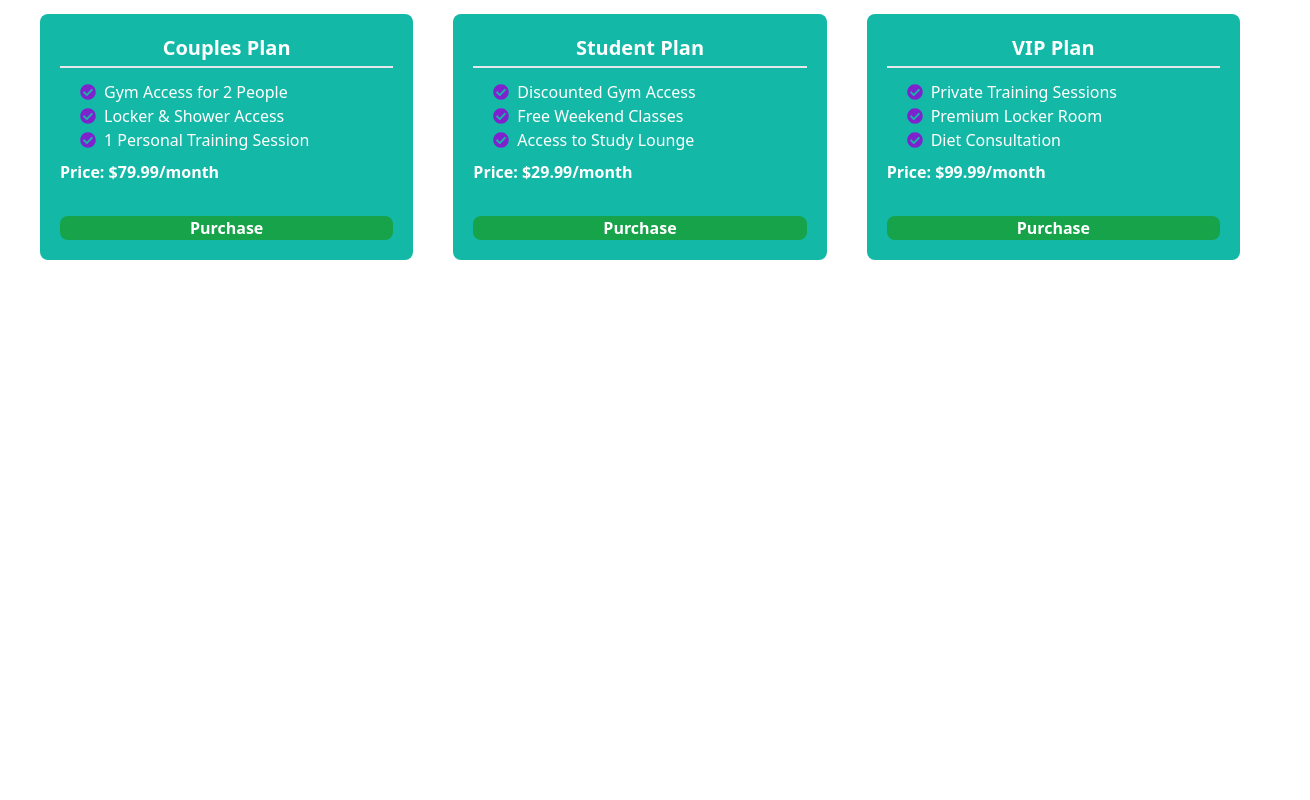
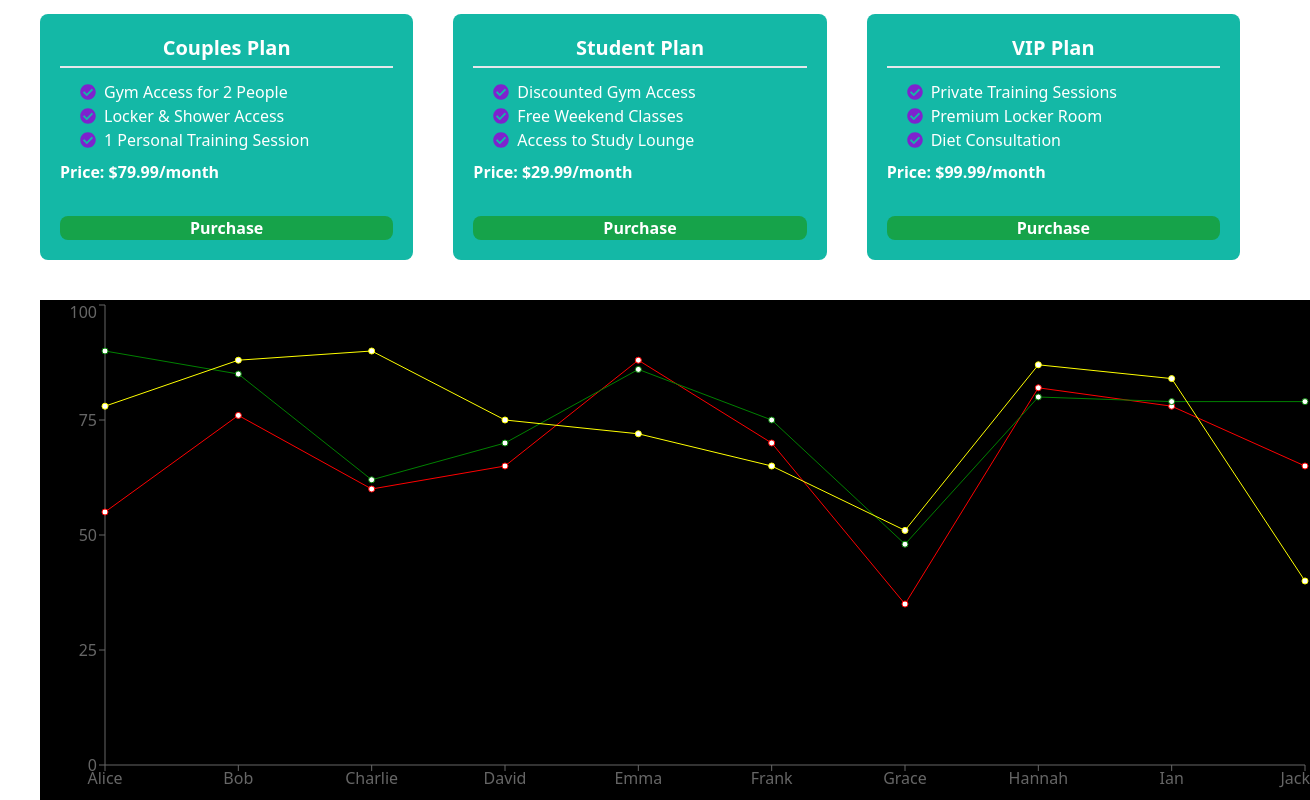
Before and after one commit to sazid0101/Price-options, a React (Vite) app: page / in a window 1280 px wide. Shown: the part 412-1212 px from the top of the page, 1310 px wide, since content can reach past the window. Before the commit the page ends 800 px from the top, so only its background shows below. Built offline with nearby package versions, Linux system fonts and the light colour scheme.

Commit message:
graph chart added

```diff
--- a/package.json
+++ b/package.json
@@ -12,7 +12,8 @@
   "dependencies": {
     "react": "^19.0.0",
     "react-dom": "^19.0.0",
-    "react-icons": "^5.5.0"
+    "react-icons": "^5.5.0",
+    "recharts": "^2.15.1"
   },
   "devDependencies": {
     "@eslint/js": "^9.21.0",
--- a/src/App.jsx
+++ b/src/App.jsx
@@ -1,5 +1,6 @@
 
 import './App.css'
+import LineChart from './Components/LineChart/LineChart'
 import NavBar from './Components/NavBar/NavBar'
 import PriceOptions from './Components/PriceOptions/PriceOptions'
 // import DaisyNav from './Components/DaisyNav/DaisyNav'
@@ -12,6 +13,7 @@ function App() {
      <NavBar></NavBar>
     {/* <DaisyNav></DaisyNav> */}
     <PriceOptions></PriceOptions>
+    <LineChart></LineChart>
     </>
   )
 }
--- /dev/null
+++ b/src/Components/LineChart/LineChart.jsx
@@ -0,0 +1,30 @@
+import { LineChart as LChart, Line,XAxis,YAxis } from 'recharts';
+
+const LineChart = () => {
+
+    const studentData = [
+        { id: 1, name: "Alice", math: 55, science: 90, english: 78 },
+        { id: 2, name: "Bob", math: 76, science: 85, english: 88 },
+        { id: 3, name: "Charlie", math: 60, science: 62, english: 90 },
+        { id: 4, name: "David", math: 65, science: 70, english: 75 },
+        { id: 5, name: "Emma", math: 88, science: 86, english: 72 },
+        { id: 6, name: "Frank", math: 70, science: 75, english: 65 },
+        { id: 7, name: "Grace", math: 35, science: 48, english: 51 },
+        { id: 8, name: "Hannah", math: 82, science: 80, english: 87 },
+        { id: 9, name: "Ian", math: 78, science: 79, english: 84 },
+        { id: 10, name: "Jack", math: 65, science: 79, english: 40 },
+      ];
+    return (
+        <div>
+            <LChart width={1270} height={500} data={studentData} className='bg-black ml-10 mr-10'>
+                <XAxis dataKey={"name"}></XAxis>
+                <YAxis></YAxis>
+                <Line dataKey={"math"} stroke='red'></Line>
+                <Line dataKey={"science"} stroke='green'></Line>
+                <Line dataKey={"english"} stroke='yellow'></Line>
+            </LChart>
+        </div>
+    );
+};
+
+export default LineChart;
```
Also changed, not shown: 1 other file (tests, documents, lock files or other folders).
